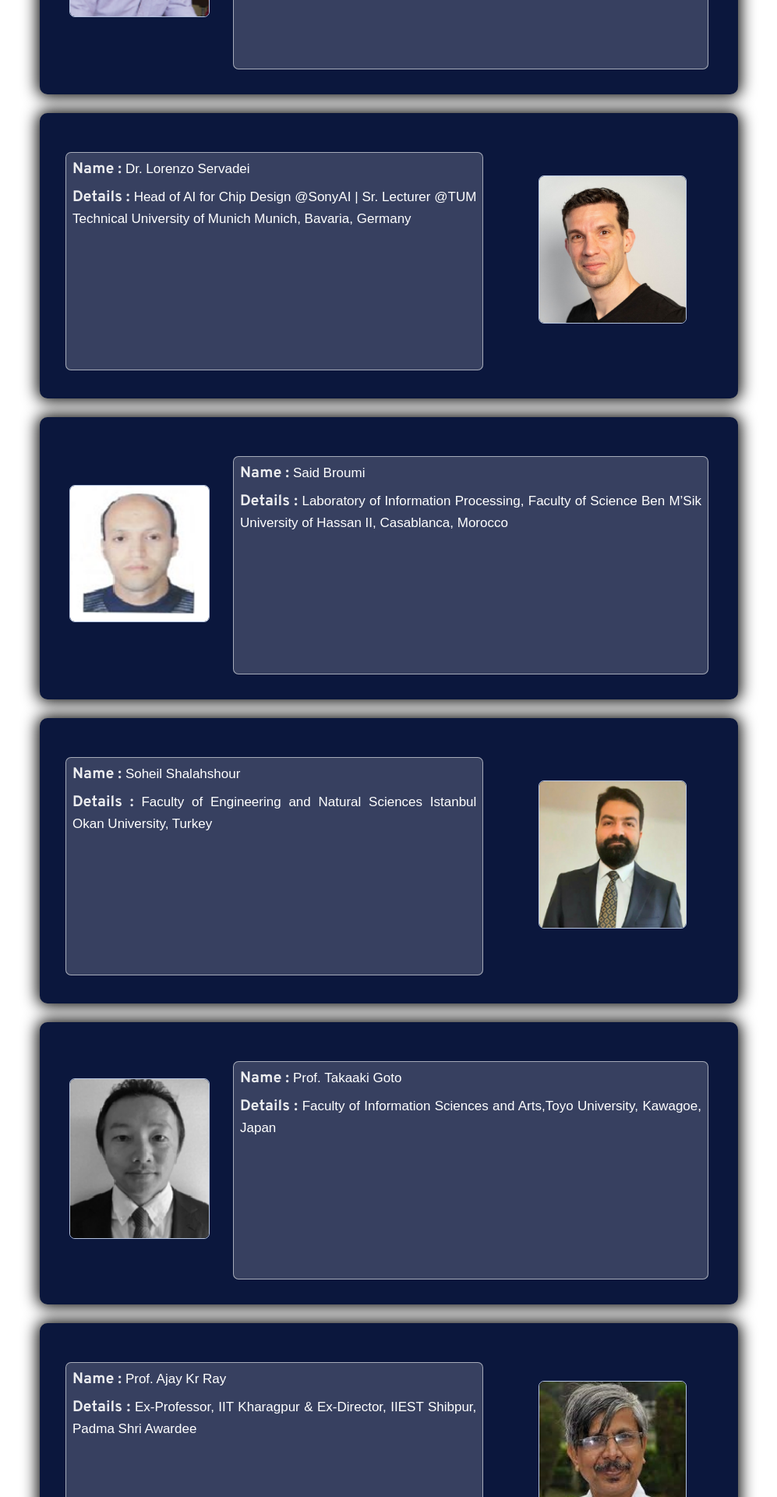
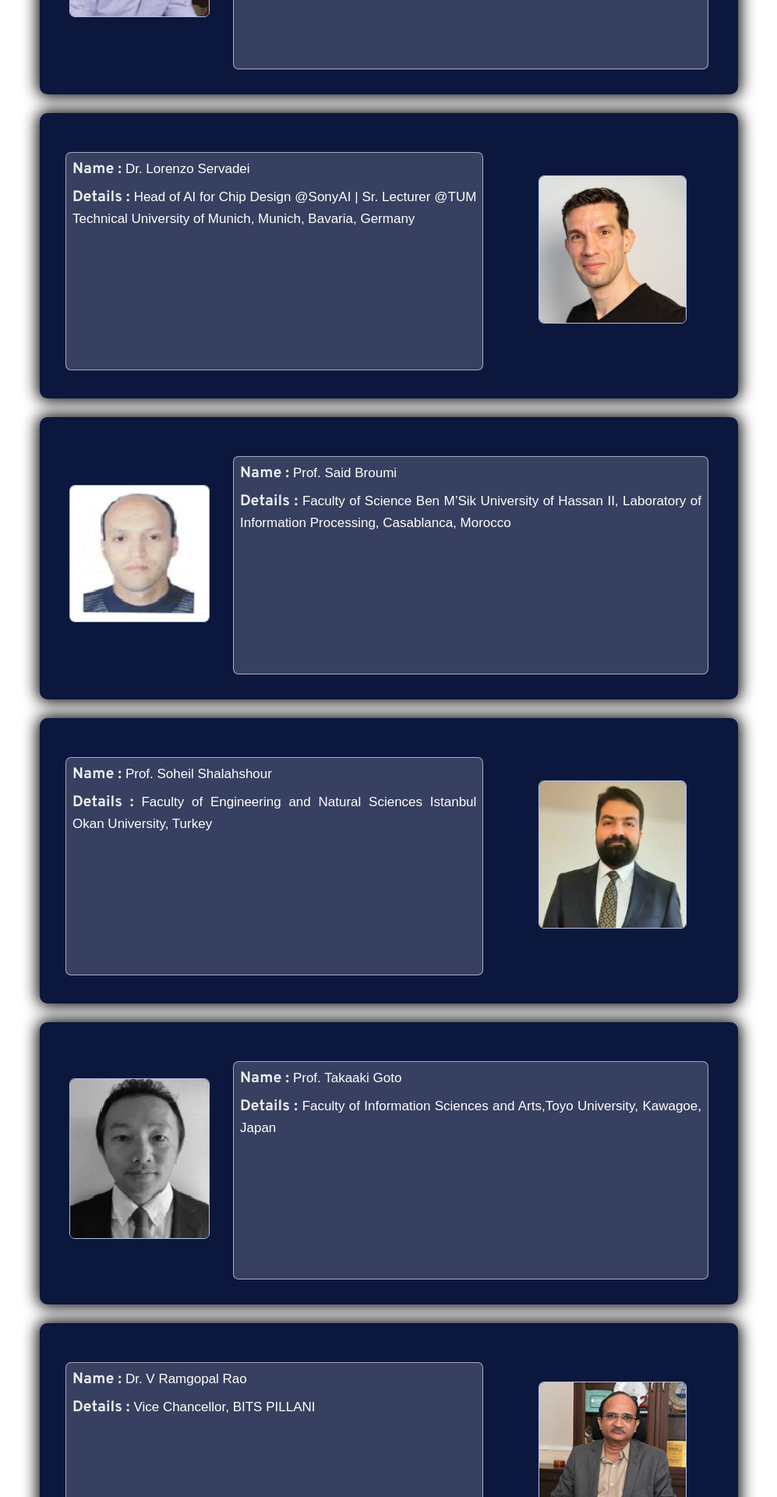
Before and after one commit to rony0000013/C3IT, a React (Create React App) app: page /speakers in a window 1280 px wide. Shown: the part 880-2800 px from the top of the page at 78% size, without its empty margins (141-1138 px from the left). Built offline with nearby package versions, Linux system fonts and the light colour scheme.

Commit message:
minor changes in speaker, and added link in registration

```diff
--- a/src/component/Registration/Registration.js
+++ b/src/component/Registration/Registration.js
@@ -135,7 +135,7 @@ const Registration = () => {
                 data[0].nonrefund.map((e)=>(<li style={{textAlign:"justify"}}>{e}</li>))
               }
             </ul>
-            <a href="#" style={{textDecoration:"none", color: "orange",fontWeight:700}}><p>DOWNLOAD THE REGISTRATION FORM</p></a>
+            <a href="https://docs.google.com/forms/d/1l232HBEk67ZUoJagb5AFGZBywjo9owFV_-PA_GQLcJs/viewform?pli=1&pli=1&edit_requested=true" style={{textDecoration:"none", color: "orange",fontWeight:700}}><p>DOWNLOAD THE REGISTRATION FORM</p></a>
             <a href="#" style={{textDecoration:"none", color: "orange",fontWeight:700}}><p>DOWNLOAD THE LIST OF ACCEPTED PAPERS</p></a>
         </div>
       </div>
--- a/src/component/Speaker/Data.js
+++ b/src/component/Speaker/Data.js
@@ -36,7 +36,7 @@ const Data=[
         name:"Dr. George Shaker",
         // designation:"Head of AI for Chip Design, Sr. Lecturer",
         // topic:"to be updated...",
-        details:"Department of Electrical and Computer Engineering at University of Waterloo. Selected by the office of the president of NSERC among a group of ten Canadian professors to discuss Canadian research advancement in the Internet of Things (IoT).",
+        details:"Professor, Department of Electrical and Computer Engineering, University of Waterloo. Selected by the office of the president of NSERC among a group of ten Canadian professors to discuss Canadian research advancement in the Internet of Things (IoT).",
         profileImg: "/img/GeorgeShaker.png"
     },
     {
@@ -44,20 +44,20 @@ const Data=[
         name:"Dr. Lorenzo Servadei",
         // designation:"Head of AI for Chip Design, Sr. Lecturer",
         // topic:"to be updated...",
-        details:"Head of AI for Chip Design @SonyAI | Sr. Lecturer @TUM Technical University of Munich    Munich, Bavaria, Germany",
+        details:"Head of AI for Chip Design @SonyAI | Sr. Lecturer @TUM Technical University of Munich, Munich, Bavaria, Germany",
         profileImg: "/img/Lorenzo1.png"
     },
     {
         personalLink:"#1",
-        name:"Said Broumi",
+        name:"Prof. Said Broumi",
         // designation:"Head of AI for Chip Design, Sr. Lecturer",
         // topic:"to be updated...",
-        details:"Laboratory of Information Processing, Faculty of Science Ben M’Sik University of Hassan II, Casablanca, Morocco",
+        details:"Faculty of Science Ben M’Sik University of Hassan II, Laboratory of Information Processing, Casablanca, Morocco",
         profileImg: "/img/SaidBroumi.png"
     },
     {
         personalLink:"#1",
-        name:"Soheil Shalahshour",
+        name:"Prof. Soheil Shalahshour",
         // designation:"Head of AI for Chip Design, Sr. Lecturer",
         // topic:"to be updated...",
         details:"Faculty of Engineering and Natural Sciences Istanbul Okan University, Turkey",
@@ -71,20 +71,20 @@ const Data=[
         details:"Faculty of Information Sciences and Arts,Toyo University, Kawagoe, Japan",
         profileImg: "/img/TakaakiGoto.png"
     },
-    {
-        personalLink:"#4",
-        name:"Prof. Ajay Kr Ray",
-        // topic:"to be updated...",
-        details:"Ex-Professor, IIT Kharagpur & Ex-Director, IIEST Shibpur, Padma Shri Awardee",
-        // designation:"Ex-Professor, IIT Kharagpur & Ex-Director, IIEST Shibpur, Padma Shri Awardee",
-        profileImg: "/img/AjaiKRRay.jpg"
-    },
+    // {
+    //     personalLink:"#4",
+    //     name:"Prof. Ajay Kr Ray",
+    //     // topic:"to be updated...",
+    //     details:"Ex-Professor, IIT Kharagpur & Ex-Director, IIEST Shibpur, Padma Shri Awardee",
+    //     // designation:"Ex-Professor, IIT Kharagpur & Ex-Director, IIEST Shibpur, Padma Shri Awardee",
+    //     profileImg: "/img/AjaiKRRay.jpg"
+    // },
     {
         personalLink:"#1",
         name:"Dr. V Ramgopal Rao",
         // designation:"Head of AI for Chip Design, Sr. Lecturer",
         // topic:"to be updated...",
-        details:"VC BITS PILLANI",
+        details:"Vice Chancellor, BITS PILLANI",
         profileImg: "/img/RamgopalRao.png"
     },
     {
@@ -92,7 +92,7 @@ const Data=[
         name:"Prof. Debashis De",
         // designation:"Head of AI for Chip Design, Sr. Lecturer",
         // topic:"to be updated...",
-        details:"MAKAUT",
+        details:"Professor, Dept. of Computer Science & Engineering, MAKAUT",
         profileImg: "/img/DebashisDe.png"
     },
     {
@@ -104,7 +104,7 @@ const Data=[
     {
         personalLink:"#1",
         name:"Dr. Dip Prakash Samajdar",
-        details:"Electronics & Communications Engineering Assistant Professor, Solar Cells and VLSI Devices IIITDM, Jabalpur",
+        details:"Assistant Professor, Electronics & Communications Engineering, Solar Cells and VLSI Devices IIITDM, Jabalpur",
         profileImg: "/img/DipPrakashSamajdar.png"
     },
     {
```
Also changed, not shown: public/img/RamgopalRao.png, public/img/RamgopalRao1.png (added).
